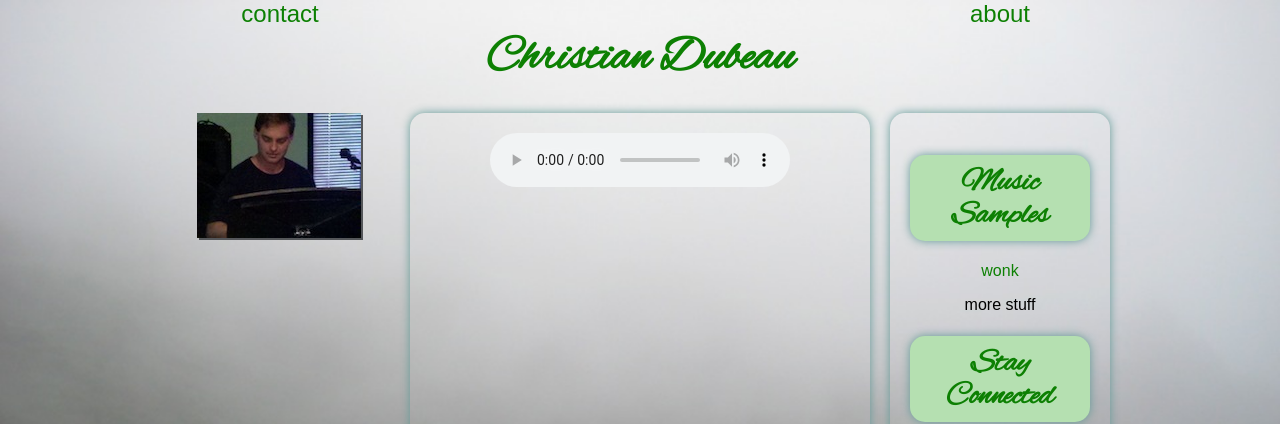
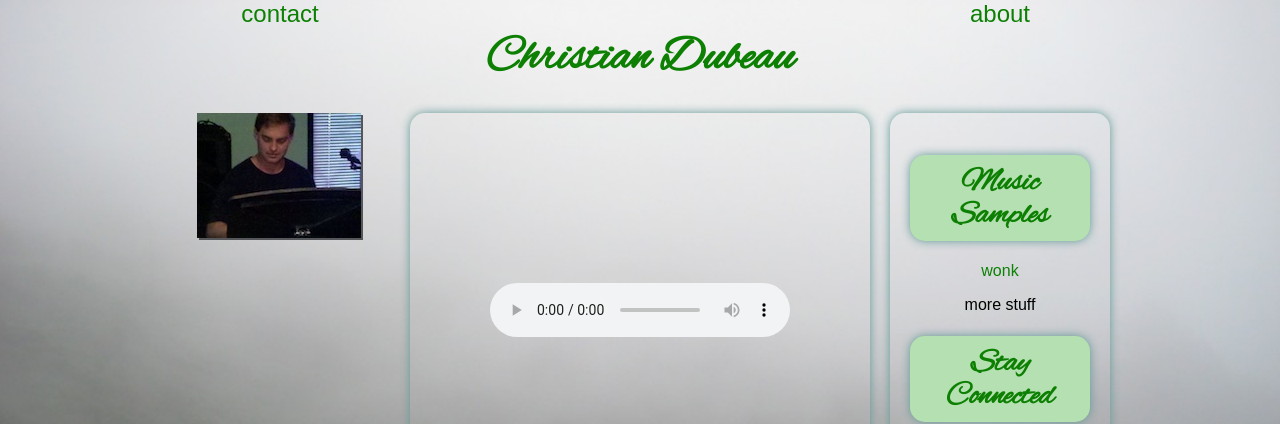
Before and after one commit to christiandubeau/test, a plain HTML site: page samples/sixty.html in a window 1280 px wide. Shown: the top 424 px of the page. Drawn offline with Linux system fonts and the light colour scheme.

Commit message:
first music sample working now

```diff
--- a/css/styles.css
+++ b/css/styles.css
@@ -135,3 +135,8 @@ article h1 {
     position: relative;
     left: 27px
 }
+
+.music-sample {
+    position: relative;
+    top: 150px;
+}
```
